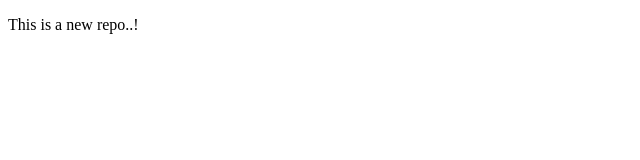
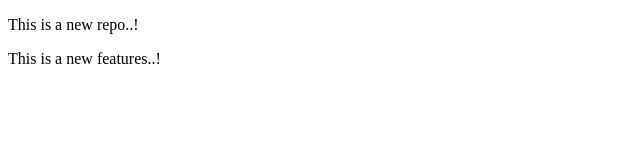
Before and after one commit to newdynamicAshish/localrepo, a plain HTML site: page index.html in a window 1280 px wide. Shown: the whole page, without its empty margins (0-640 px from the left). Drawn offline with Linux system fonts and the light colour scheme.

Commit message:
Add new features

```diff
--- a/index.html
+++ b/index.html
@@ -7,5 +7,6 @@
 </head>
 <body>
     <p>This is a new repo..!</p>
+    <p>This is a new features..!</p>
 </body>
 </html>
```
Also changed, not shown: 1 other file.
